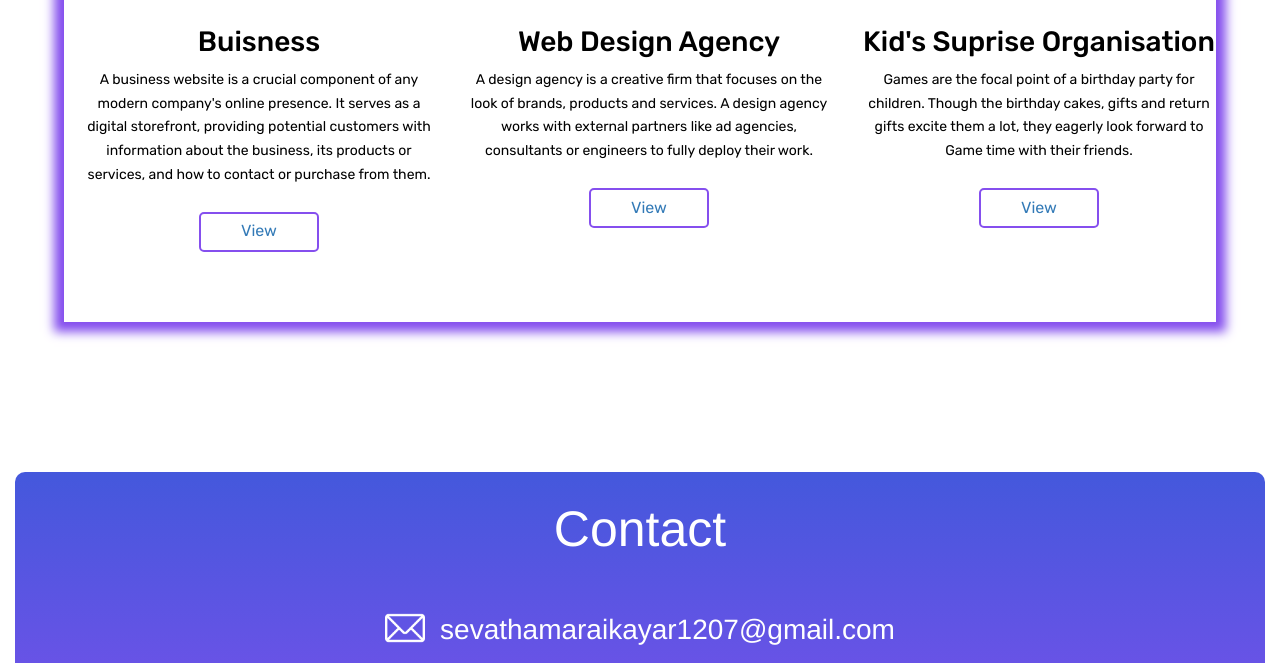
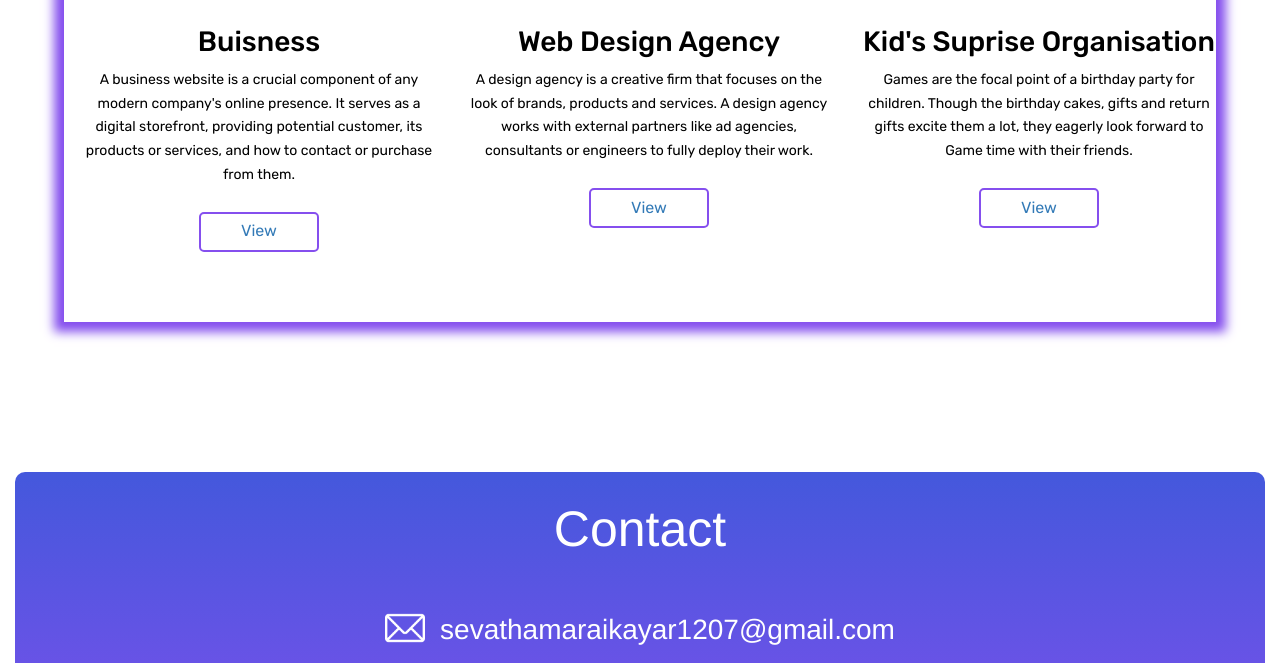
Before and after one commit to sevatha/portfolio_1, a plain HTML site: page index.html in a window 1280 px wide. Shown: the part 1663-2326 px from the top of the page. Drawn offline with nearby package versions, Linux system fonts and the light colour scheme; a script that the page names is missing.

Commit message:
index.html

```diff
--- a/index.html
+++ b/index.html
@@ -120,7 +120,7 @@
                 <div class="col-lg-4 col-md-4 project-1">
                     <h3>Buisness</h3>
                     <p>A business website is a crucial component of any modern company's online presence.
-                        It serves as a digital storefront, providing potential customers with information about the business,
+                        It serves as a digital storefront, providing potential customer,
                         its products or services, and how to contact or purchase from them.</p>
                     <a href="https://buisnessweb.netlify.app/"><button>View</button></a>
                 </div>
```
